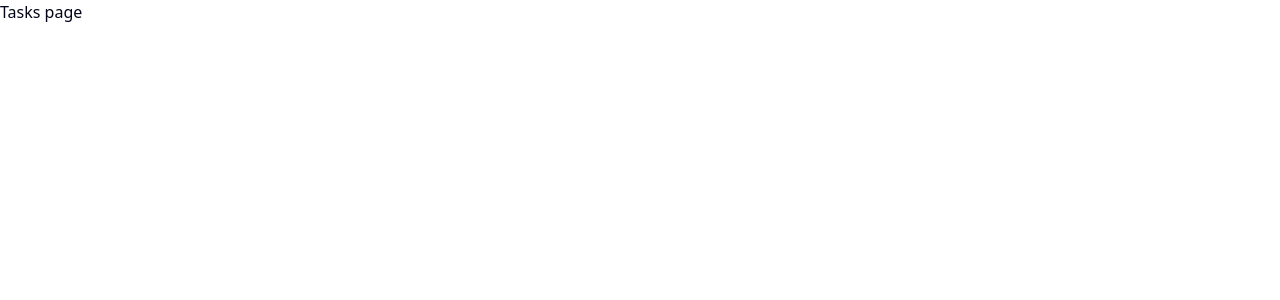
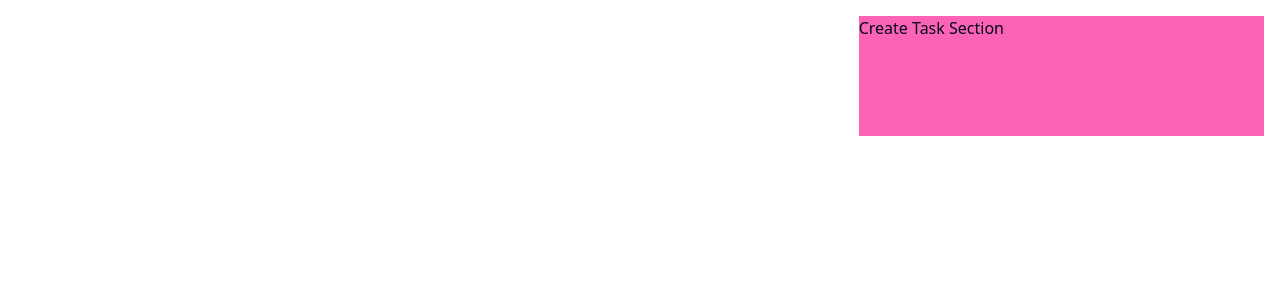
Before and after one commit to gbeto21/TypeScript-Masterclass-2025-Edition-React-NodeJS-Project-FrontEnd, a React app: page / in a window 1280 px wide. Shown: the top 300 px of the page. Built offline with nearby package versions, Linux system fonts and the light colour scheme; the HTML template or start-up script is replaced by a standard one.

Commit message:
Changes for the class: 'Setting layout for tasks page'

```diff
--- a/src/pages/tasks.tsx
+++ b/src/pages/tasks.tsx
@@ -1,5 +1,23 @@
 import type { FC, ReactElement } from "react";
 
 export const Tasks: FC = (): ReactElement => {
-  return <h1>Tasks page</h1>;
+  return (
+    <section className="flex flex-row w-full p-4 gap-8">
+      <section className="flex basis-2/3 justify-center ">
+        <div className="flex flex-col w-4/5 p-4">
+          <h1 className="text-white font-bold text-2xl mb-8">
+            Tasks as on: Saturday, 1 Mar 2025
+          </h1>
+          <div className="flex justify-around">
+            <p className="text-white">Counter 1</p>
+            <p className="text-white">Counter 2</p>
+            <p className="text-white">Counter 3</p>
+          </div>
+        </div>
+      </section>
+      <section className="flex basis-1/3 bg-pink-400">
+        Create Task Section
+      </section>
+    </section>
+  );
 };
```
